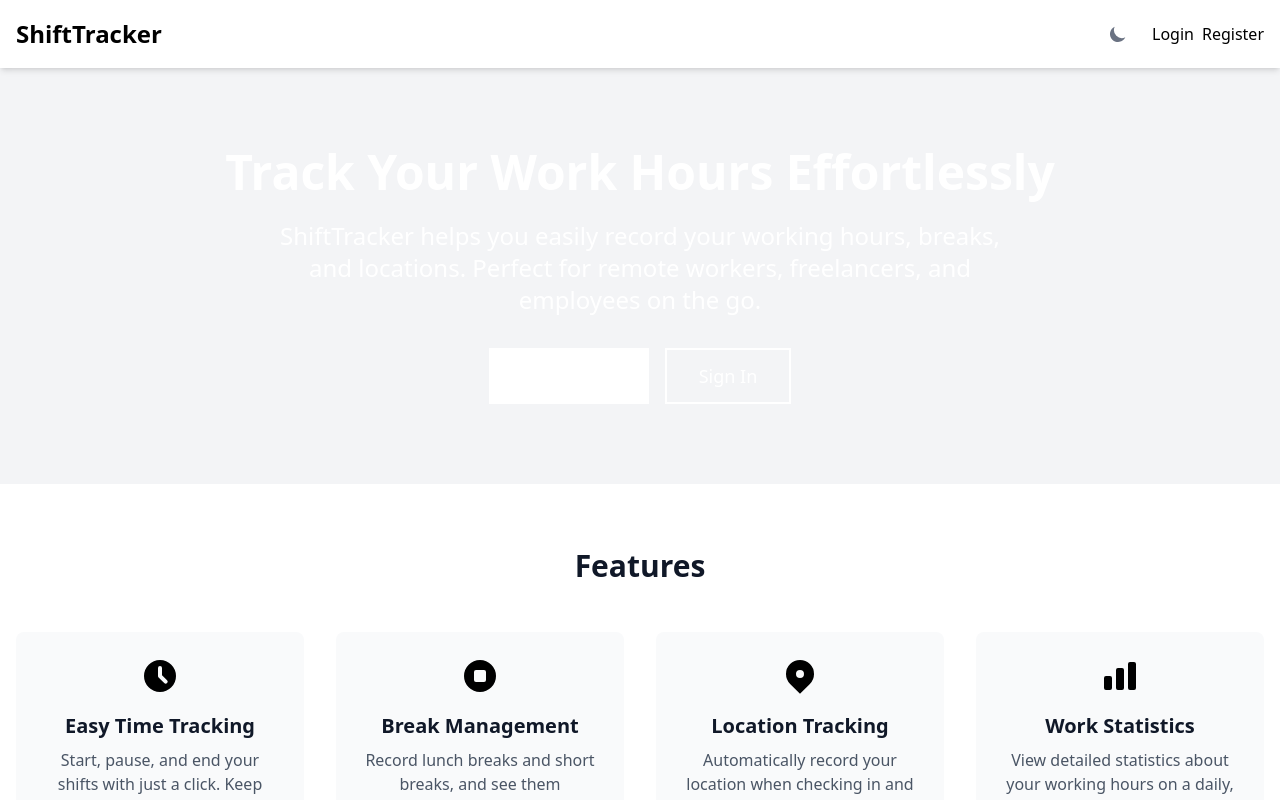
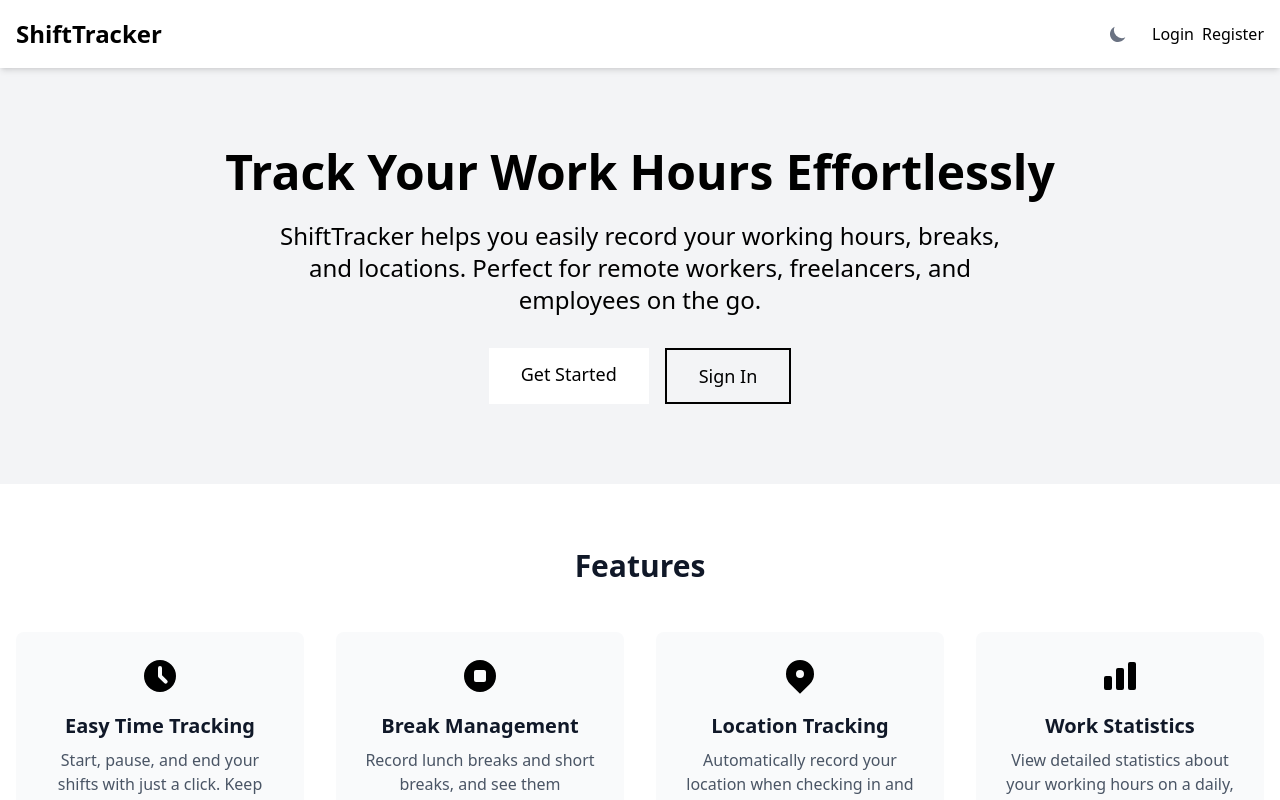
Before and after one commit to Abishan1127/time-tracker-webapp-frontend, a React (Vite) app: page / in a window 1280 px wide. Shown: the top 800 px of the page. Built offline with nearby package versions, Linux system fonts and the light colour scheme.

Commit message:
home page color changes

```diff
--- a/src/pages/HomePage.jsx
+++ b/src/pages/HomePage.jsx
@@ -94,7 +94,7 @@ const HomePage = () => {
 
       <main className="flex-grow">
         {/* Hero section */}
-        <section className="py-12 md:py-20 bg-gradient-to-r from-primary-500 to-primary-700 dark:from-primary-900 dark:to-primary-700 text-white">
+        <section className="py-12 md:py-20 bg-gradient-to-r from-primary-500 to-primary-700 dark:from-primary-900 dark:to-primary-700 text-black">
           <div className="container mx-auto px-4 text-center">
             <h1 className="text-4xl md:text-5xl font-extrabold mb-6">
               Track Your Work Hours Effortlessly
@@ -104,15 +104,16 @@ const HomePage = () => {
               Perfect for remote workers, freelancers, and employees on the go.
             </p>
             <div className="flex flex-col sm:flex-row justify-center space-y-4 sm:space-y-0 sm:space-x-4">
-              <Link to="/register" className="btn bg-white text-primary-700 hover:bg-gray-100 focus:ring-white text-lg px-8 py-3">
+              <Link to="/register" className="btn bg-white text-black hover:bg-gray-100 focus:ring-black text-lg px-8 py-3">
                 Get Started
               </Link>
-              <Link to="/login" className="btn bg-transparent border-2 border-white text-white hover:bg-white/10 focus:ring-white text-lg px-8 py-3">
+              <Link to="/login" className="btn bg-transparent border-2 border-black text-black hover:bg-black/10 focus:ring-black text-lg px-8 py-3">
                 Sign In
               </Link>
             </div>
           </div>
         </section>
+
 
         {/* Features section */}
         <section className="py-16 bg-white dark:bg-gray-800">
```
